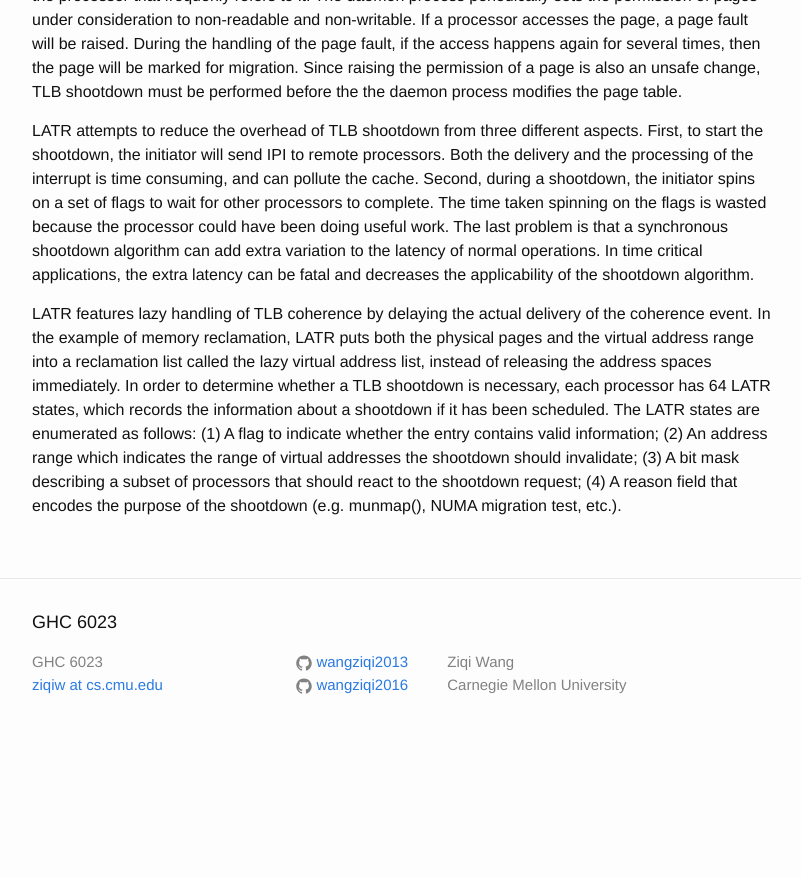
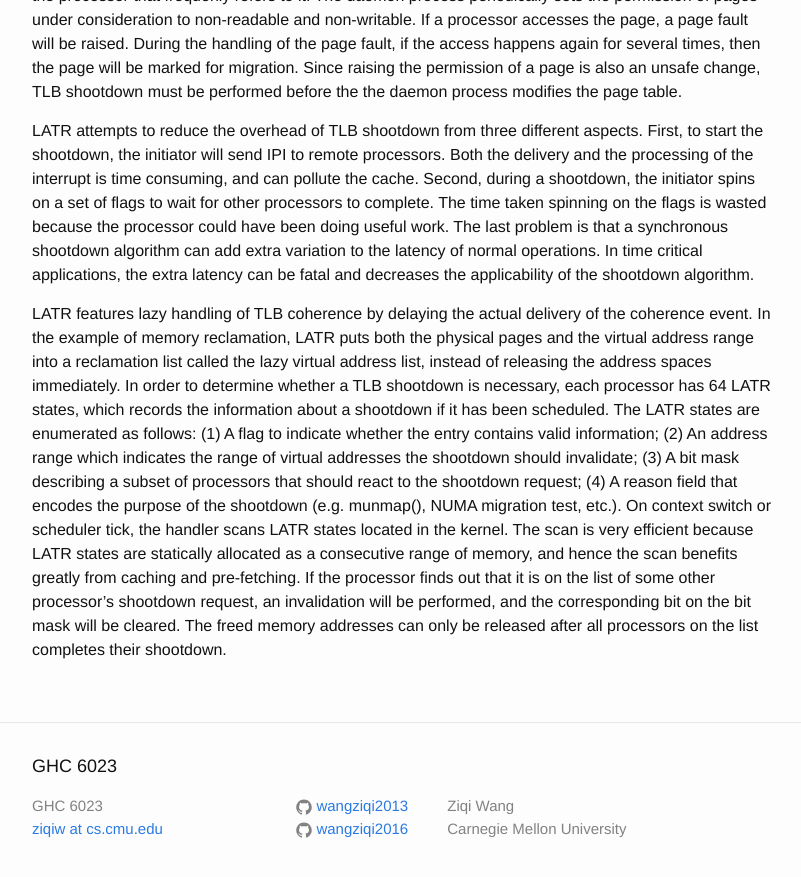
Before and after one commit to wangziqi2013/wangziqi2013.github.io, a Jekyll site: the page built from _posts/2018-12-26-latr.markdown, in a window 1280 px wide and 900 px high, scrolled down 1240 px. Shown: the top 877 px of the window, without its empty margins (238-1039 px from the left). Built offline with Jekyll 4.4.1, drawn with Linux system fonts in a browser that asks for light colours; before the commit the page ends 1996 px from its top, so only the background shows below that.

Commit message:
Adding memory reclamation

```diff
--- a/_posts/2018-12-26-latr.markdown
+++ b/_posts/2018-12-26-latr.markdown
@@ -63,4 +63,8 @@ a TLB shootdown is necessary, each processor has 64 LATR states, which records t
 it has been scheduled. The LATR states are enumerated as follows: (1) A flag to indicate whether the entry contains
 valid information; (2) An address range which indicates the range of virtual addresses the shootdown should invalidate;
 (3) A bit mask describing a subset of processors that should react to the shootdown request; (4) A reason field that encodes
-the purpose of the shootdown (e.g. munmap(), NUMA migration test, etc.).
+the purpose of the shootdown (e.g. munmap(), NUMA migration test, etc.). On context switch or scheduler tick, the handler
+scans LATR states located in the kernel. The scan is very efficient because LATR states are statically allocated as a
+consecutive range of memory, and hence the scan benefits greatly from caching and pre-fetching. If the processor finds
+out that it is on the list of some other processor's shootdown request, an invalidation will be performed, and the
+corresponding bit on the bit mask will be cleared. The freed memory addresses can only be released after all processors on the list completes their shootdown.
```
